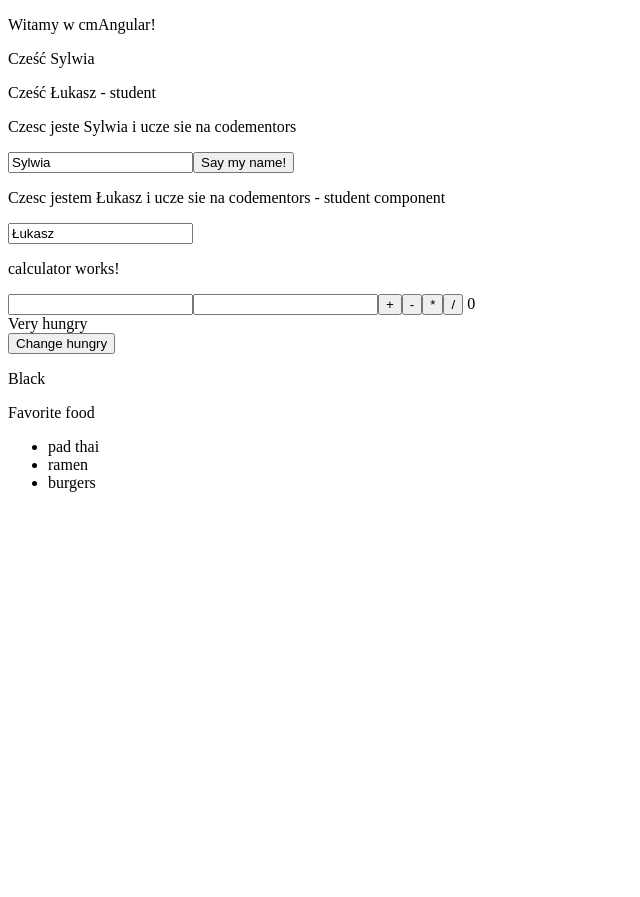
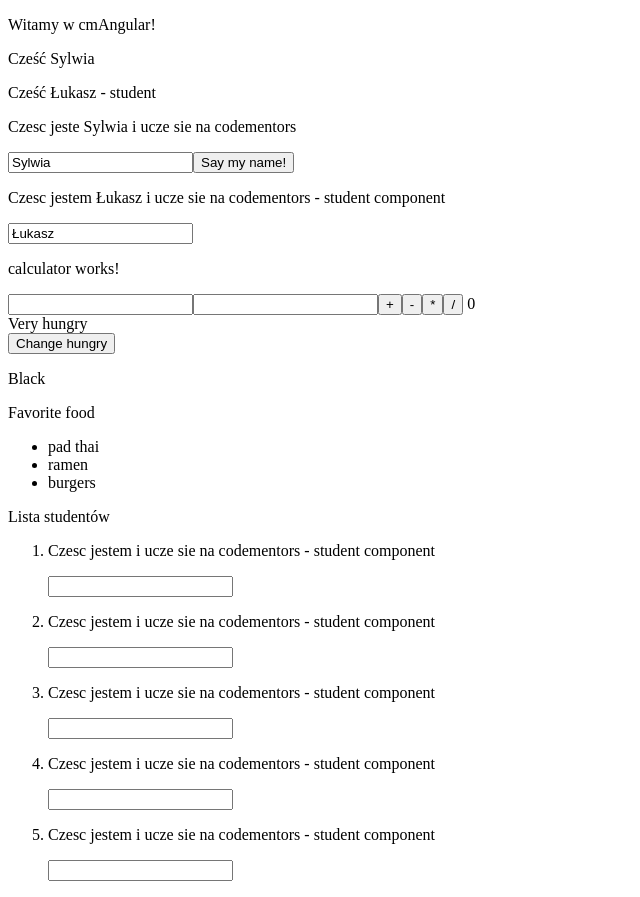
Before and after one commit to enkidumac/cm2021angular, an Angular app in the folder cmAngular/: page / in a window 1280 px wide. Shown: the whole page, without its empty margins (0-640 px from the left). Before the commit the page ends 800 px from the top, so only its background shows below. Built offline with nearby package versions, Linux system fonts and the light colour scheme.

Commit message:
students list

```diff
--- a/cmAngular/src/app/app.component.html
+++ b/cmAngular/src/app/app.component.html
@@ -1,8 +1,9 @@
-<p>Witamy w {{title}}!</p>
+<p>Witamy w {{ title }}!</p>
 
-<p>Cześć {{name1}}</p>
-<p>Cześć {{student.name}} - student</p>
+<p>Cześć {{ name1 }}</p>
+<p>Cześć {{ student.name }} - student</p>
 <app-codementors [name]="name1"></app-codementors>
 <app-student-details [student]="student"></app-student-details>
 <app-calculator></app-calculator>
 <app-directives></app-directives>
+<app-list-of-students></app-list-of-students>
--- a/cmAngular/src/app/app.module.ts
+++ b/cmAngular/src/app/app.module.ts
@@ -8,6 +8,7 @@
 import { CalculatorComponent } from './calculator/calculator.component';
 import { DirectivesComponent } from './directives/directives.component';
 import { StudentListComponent } from './components/student-list/student-list.component';
+import { ListOfStudentsComponent } from './list-of-students/list-of-students.component';
 
 @NgModule({
   declarations: [
@@ -17,6 +18,7 @@
     CalculatorComponent,
     DirectivesComponent,
     StudentListComponent,
+    ListOfStudentsComponent,
   ],
   imports: [
     BrowserModule,
--- /dev/null
+++ b/cmAngular/src/app/list-of-students/list-of-students.component.html
@@ -0,0 +1,7 @@
+<p>Lista studentów</p>
+
+<ol>
+  <li *ngFor="let student of students">
+    <app-student-details student="student"></app-student-details>
+  </li>
+</ol>
--- /dev/null
+++ b/cmAngular/src/app/list-of-students/list-of-students.component.ts
@@ -0,0 +1,24 @@
+import { Component, OnInit } from '@angular/core';
+import { Student } from '../models/student';
+
+@Component({
+  selector: 'app-list-of-students',
+  templateUrl: './list-of-students.component.html',
+  styleUrls: ['./list-of-students.component.css']
+})
+export class ListOfStudentsComponent implements OnInit {
+
+  students: Student[] = [
+    new Student("Sylwia"),
+    new Student("Łukasz"),
+    new Student("Paweł"),
+    new Student("Tomek"),
+    new Student("Wojtek"),
+  ];
+
+  constructor() { }
+
+  ngOnInit(): void {
+  }
+
+}
```
Also changed, not shown: cmAngular/src/app/list-of-students/list-of-students.component.css (added), 1 other file (tests, documents, lock files or other folders).
